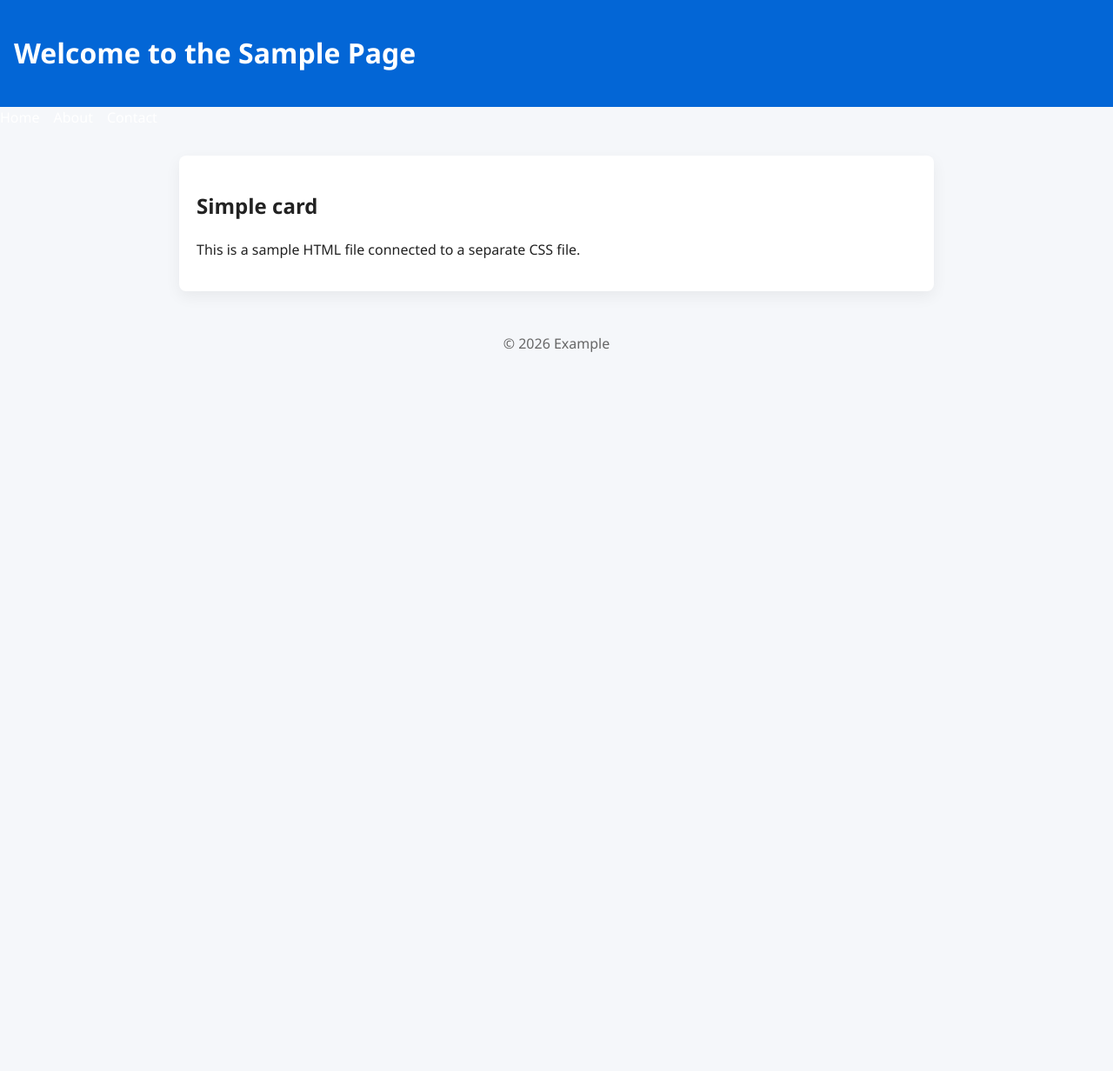
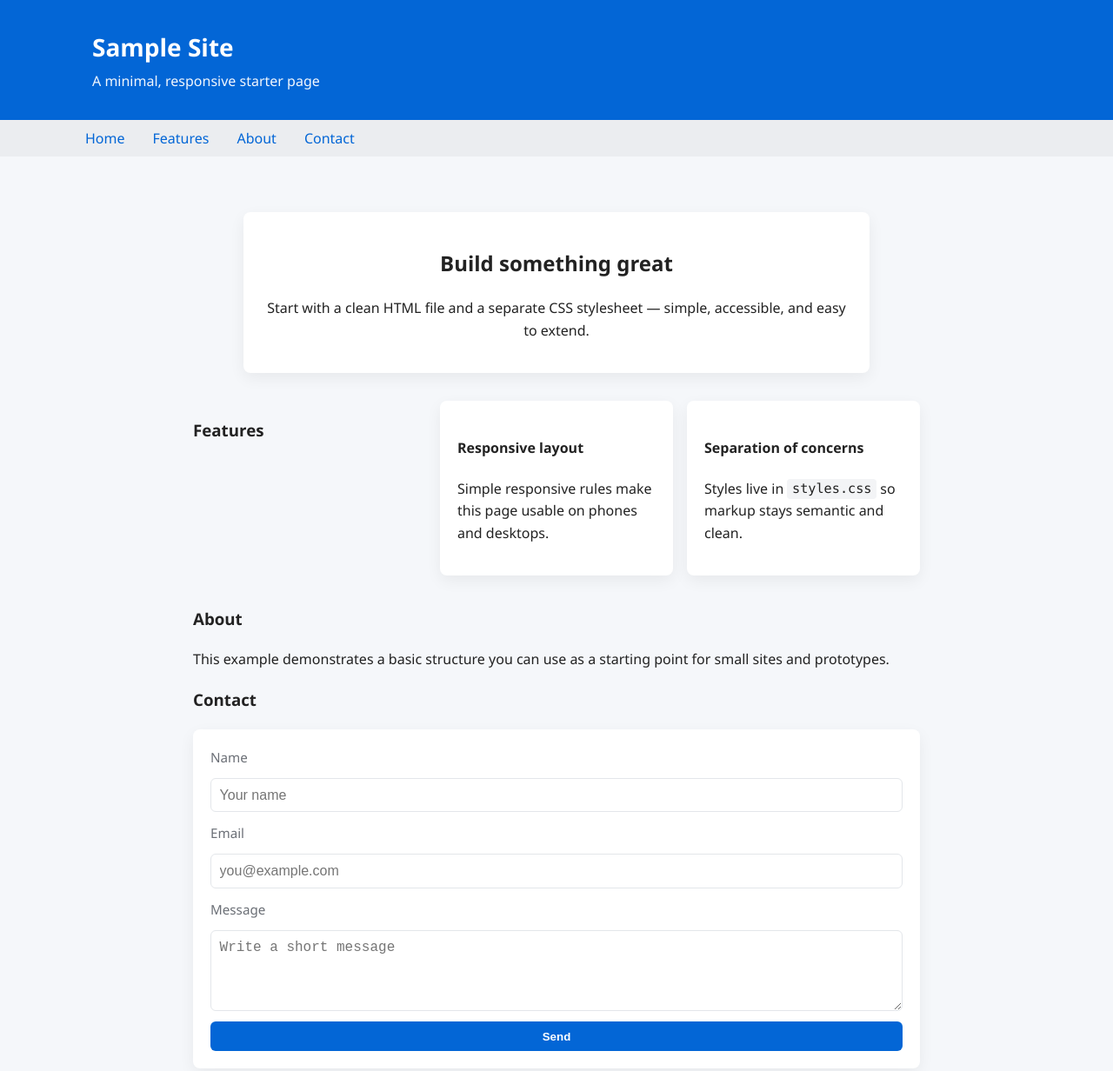
Before and after one commit to sanchitkoli4/my-repo, a plain HTML site: page index.html in a window 1280 px wide. Shown: the top 1232 px of the page at 87% size. Before the commit the page ends 800 px from the top, so only its background shows below. Drawn offline with Linux system fonts and the light colour scheme.

Commit message:
updated files

```diff
--- a/index.html
+++ b/index.html
@@ -3,28 +3,74 @@
 <head>
   <meta charset="utf-8">
   <meta name="viewport" content="width=device-width, initial-scale=1">
-  <title>Sample Page</title>
+  <meta name="description" content="A simple sample page demonstrating HTML and CSS linkage">
+  <title>Sample Site — Home</title>
   <link rel="stylesheet" href="styles.css">
 </head>
 <body>
-  <header>
-    <h1>Welcome to the Sample Page</h1>
+  <header class="site-header">
+    <div class="container">
+      <h1>Sample Site</h1>
+      <p class="tagline">A minimal, responsive starter page</p>
+    </div>
   </header>
+
   <nav class="nav">
-    <ul>
-      <li><a href="#">Home</a></li>
-      <li><a href="#">About</a></li>
-      <li><a href="#">Contact</a></li>
-    </ul>
+    <div class="container">
+      <ul>
+        <li><a href="#home">Home</a></li>
+        <li><a href="#features">Features</a></li>
+        <li><a href="#about">About</a></li>
+        <li><a href="#contact">Contact</a></li>
+      </ul>
+    </div>
   </nav>
+
   <main>
-    <section class="card">
-      <h2>Simple card</h2>
-      <p>This is a sample HTML file connected to a separate CSS file.</p>
+    <section id="home" class="hero">
+      <div class="card">
+        <h2>Build something great</h2>
+        <p>Start with a clean HTML file and a separate CSS stylesheet — simple, accessible, and easy to extend.</p>
+      </div>
+    </section>
+
+    <section id="features" class="container">
+      <h3>Features</h3>
+      <div class="card">
+        <h4>Responsive layout</h4>
+        <p>Simple responsive rules make this page usable on phones and desktops.</p>
+      </div>
+      <div class="card">
+        <h4>Separation of concerns</h4>
+        <p>Styles live in <code>styles.css</code> so markup stays semantic and clean.</p>
+      </div>
+    </section>
+
+    <section id="about" class="container">
+      <h3>About</h3>
+      <p>This example demonstrates a basic structure you can use as a starting point for small sites and prototypes.</p>
+    </section>
+
+    <section id="contact" class="container">
+      <h3>Contact</h3>
+      <form class="card" aria-label="Contact form">
+        <label for="name">Name</label>
+        <input id="name" name="name" type="text" placeholder="Your name">
+
+        <label for="email">Email</label>
+        <input id="email" name="email" type="email" placeholder="you@example.com">
+
+        <label for="message">Message</label>
+        <textarea id="message" name="message" rows="4" placeholder="Write a short message"></textarea>
+
+        <button type="submit">Send</button>
+      </form>
     </section>
   </main>
+
   <footer>
-    &copy; 2026 Example
+    <div class="container">&copy; 2026 Sample Site</div>
   </footer>
+
 </body>
 </html>
--- a/styles.css
+++ b/styles.css
@@ -1,13 +1,52 @@
-:root{--bg:#f5f7fa;--card:#ffffff;--accent:#0366d6;--text:#222}
+:root{--bg:#f5f7fa;--card:#ffffff;--accent:#0366d6;--text:#222;--muted:#6b6f76}
 *{box-sizing:border-box}
-body{font-family:Segoe UI, Roboto, Arial, sans-serif;margin:0;background:var(--bg);color:var(--text);line-height:1.5}
-header{background:var(--accent);color:white;padding:1rem}
+html,body{height:100%}
+body{font-family:Segoe UI, Roboto, Arial, sans-serif;margin:0;background:var(--bg);color:var(--text);line-height:1.6;-webkit-font-smoothing:antialiased}
+
+/* Layout utilities */
+.container{max-width:1100px;margin:0 auto;padding:0 1rem}
+
+/* Site header */
+.site-header{background:var(--accent);color:white;padding:2rem 0}
+.site-header h1{margin:0;font-size:1.75rem}
+.tagline{margin:0.25rem 0 0;color:rgba(255,255,255,0.95);font-weight:400}
+
+/* Navigation */
+.nav{background:rgba(0,0,0,0.04)}
+.nav .container{display:flex;align-items:center;justify-content:flex-start;padding:.5rem 0}
 .nav ul{display:flex;gap:1rem;list-style:none;padding:0;margin:0}
-.nav a{color:white;text-decoration:none}
+.nav a{color:var(--accent);text-decoration:none;padding:.35rem .5rem;border-radius:6px}
+.nav a:hover,.nav a:focus{background:rgba(3,102,214,0.08);outline:none}
+
+/* Page content */
 main{max-width:900px;margin:2rem auto;padding:0 1rem}
-.card{background:var(--card);padding:1.25rem;border-radius:8px;box-shadow:0 6px 18px rgba(0,0,0,0.06)}
-footer{text-align:center;padding:1rem;color:#666}
-@media (max-width:600px){
-  .nav ul{flex-direction:column}
-  header h1{font-size:1.25rem}
+.card{background:var(--card);padding:1.25rem;border-radius:8px;box-shadow:0 6px 18px rgba(0,0,0,0.06);margin-bottom:1rem}
+.hero{padding:2rem 0}
+.hero .card{max-width:720px;margin:0 auto;text-align:center}
+
+/* Sections layout */
+#features{display:grid;grid-template-columns:repeat(auto-fit,minmax(240px,1fr));gap:1rem}
+
+/* Forms */
+form.card{display:grid;gap:.75rem}
+label{font-size:.95rem;color:var(--muted)}
+input[type="text"],input[type="email"],textarea{width:100%;padding:.6rem;border:1px solid #e3e6ea;border-radius:6px;font-size:1rem}
+textarea{resize:vertical}
+button{background:var(--accent);color:white;border:none;padding:.6rem .9rem;border-radius:6px;font-weight:600;cursor:pointer}
+button:hover{filter:brightness(.95)}
+button:focus{outline:3px solid rgba(3,102,214,0.18)}
+
+/* Small helpers */
+code{background:#f3f4f6;padding:.15rem .35rem;border-radius:4px;font-family:Consolas,monospace;font-size:.95em}
+
+footer{background:transparent;text-align:center;padding:1.25rem;color:#666}
+
+@media (max-width:720px){
+  .nav ul{flex-direction:column;gap:.5rem}
+  .site-header h1{font-size:1.25rem}
+  .container{padding:0 .75rem}
 }
+
+@media (prefers-reduced-motion:reduce){
+  *{transition:none!important}
+}
```
